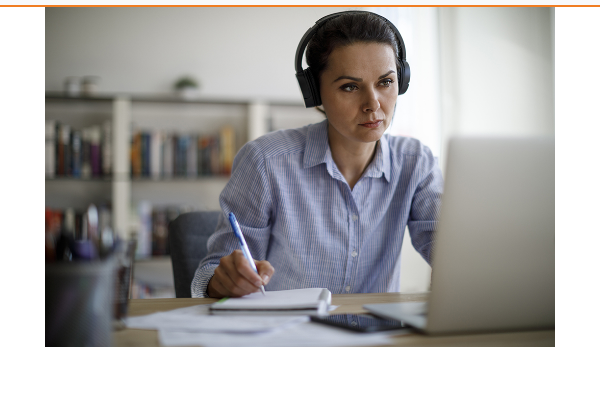
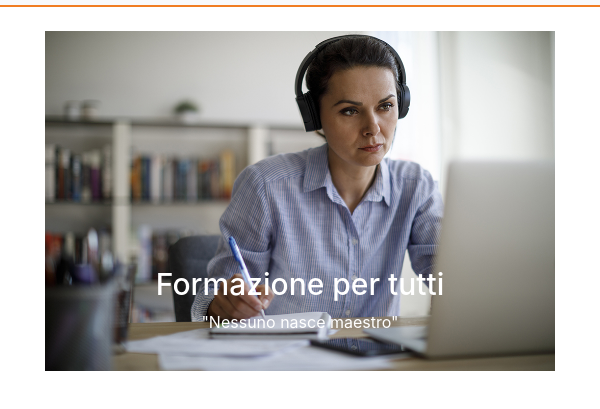
Before and after one commit to far87/bootstrap_formazione_web, a plain HTML site: page index.html in a window 600 px wide. Shown: the part 101-510 px from the top of the page. Drawn offline with nearby package versions, Linux system fonts and the light colour scheme.

Commit message:
updates carousel v2

```diff
--- a/index.html
+++ b/index.html
@@ -14,7 +14,6 @@
     <div class="container">
     <a class="navbar-brand" href="#">
       <img src="formazione.png" width="230" height="80" class="d-inline-block align-top" alt="">
-
     </a>
 
     <button class="navbar-toggler" type="button" data-toggle="collapse" data-target="#navbarSupportedContent" aria-controls="navbarSupportedContent" aria-expanded="false" aria-label="Toggle navigation">
@@ -54,16 +53,19 @@
      </div>
     </div>
   </nav>
+  <br>
   <div class="container">
     <div id="carouselExampleControls" class="carousel slide" data-ride="carousel">
       <div class="carousel-inner">
-        <div class="carousel-item active">
+        <div class="item active">
           <img src="images/lavorare-al-computer.jpg" class="d-block w-100" alt="...">
           <div class="carousel-caption">
             <h1>Formazione per tutti</h1>
-            <p>Nessuno nasce maestro</p>
+            <p>"Nessuno nasce maestro"</p>
           </div>
         </div>
+
+
         </div>
 
       </div>
--- a/style.css
+++ b/style.css
@@ -1,3 +1,5 @@
+
+
 .mr-auto {
     margin-left: auto !important;
     margin-right: 0 !important;
@@ -10,13 +12,30 @@
 .navbar {
     border-bottom: 2px solid #F07D22; /* Cambia il colore e la larghezza del bordo secondo le tue necessità */
 }
-.carousel-item {
-    height: 780px;
-}
+
 
 @media (min-width: 1200px) {
     .container, .container-lg, .container-md, .container-sm, .container-xl {
         max-width: 1700px;
     }
+}
 
-}
+@media (min-width: 500px) and (max-width: 765px) {
+    .carousel-caption {
+
+        right: 15%;
+        bottom: 1px;
+        left: 15%;
+        z-index: 10;
+        padding-top: 20px;
+        padding-bottom: 20px;
+        color: #fff;
+        text-align: center;
+
+    }
+
+    .carousel-caption h1{
+        font-size: 30px;
+    }
+
+  }
```
